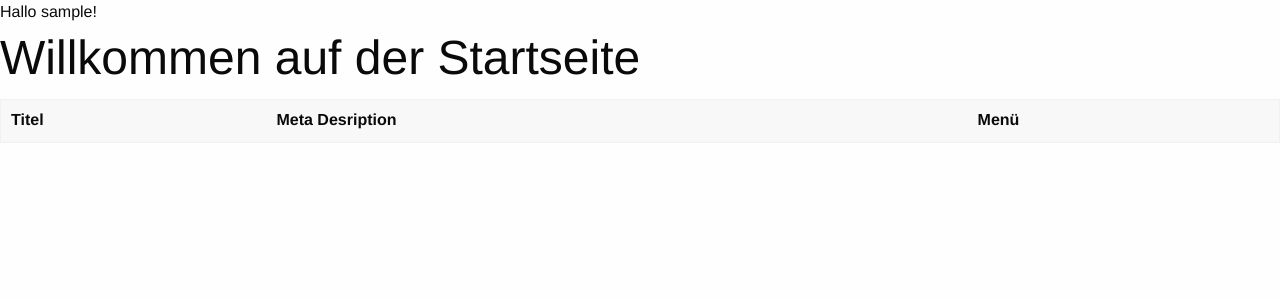
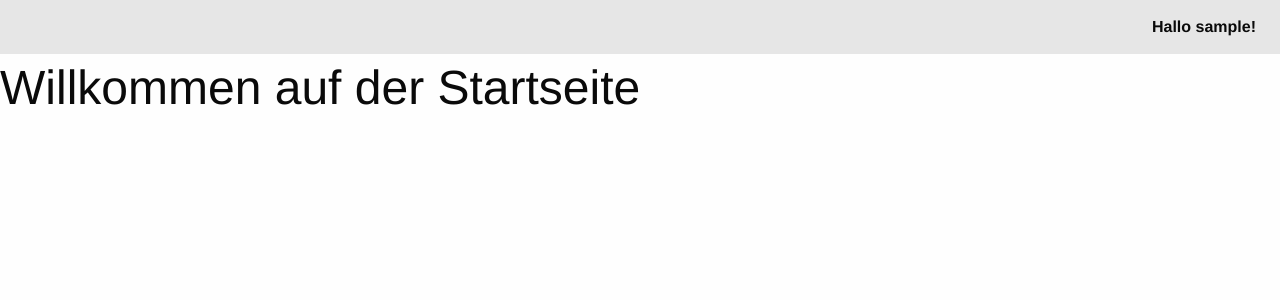
Before and after one commit to johnnywo/minicms, a PHP site: page /index.php in a window 1280 px wide. Shown: the top 300 px of the page. Run offline with PHP 8.4, Linux system fonts and the light colour scheme; the visitor is signed in with stand-in values (Sample User, id 1); tables that the repository leaves empty hold one stand-in row (values such as "Sample post"); lists and menus that the app fills with data are empty; some libraries are stand-ins or nearby versions.

Commit message:
Mittwoch Kurs

```diff
--- a/login.php
+++ b/login.php
@@ -21,7 +21,7 @@
 
     if($user->login($uname, $umail, $upass))
     {
-        $user->redirect('addContent.php');
+        $user->redirect('index.php');
     }
     else
     {
--- a/src/Content.php
+++ b/src/Content.php
@@ -207,7 +207,7 @@
             $stmt->bindParam(':lang', $lang);
             $stmt->execute();
             $result = $stmt->fetchAll(\PDO::FETCH_ASSOC);
-            print('<table><thead><tr><th>Titel</th><th>Meta Desription</th><th>Menü</th></tr></thead>');
+            print('<table><thead><tr><th>Titel</th><th>Meta Desription</th><th>Menü</th><th></th></tr></thead>');
             foreach ($result as $index => $item) {
                 printf('<tr><td>%s</td><td>%s</td><td>%s</td><td><a href="addContent">bearbeiten</a></td></tr>', $item['pl_title'], $item['pl_meta_description'], $item['pl_menu_link_title']);
             }
@@ -230,12 +230,12 @@
 
             if ($stmt->rowCount() > 0) {
 
-                $html = print('<ul class="menu">');
+                $html = print('<div class="top-bar-left"><ul class="menu">');
                 foreach ($result as $index => $item) {
                     //var_dump($result);
                     $html .= print('<li><a href="index.php?id=' . $item['page_idpage'] . '">' . $item['pl_menu_link_title'] . '</a></li>');
                 }
-                $html .= print('</ul>');
+                $html .= print('</ul></div>');
                 return TRUE;
             }
         }
@@ -243,6 +243,11 @@
         {
             $e->getMessage();
         }
+    }
+
+    public static function getUserMenu()
+    {
+        print('<ul class="dropdown menu" data-dropdown-menu><li><ul class="menu"><li><a href="addContent.php">Inhalt hinzufügen</a></li><li><a href="addContent.php">Inhalt bearbeiten</a></li></ul></li></ul> ');
     }
 
     // stackoverflow.com/questions/2955251/php-function-to-make-slug-url-string
--- a/view/contentView.php
+++ b/view/contentView.php
@@ -7,7 +7,6 @@
  */
 
 // überprüfen, ob URL Parameter hat oder leer, falls leer Startseite anzeigen.
-
 $lang = substr($_SERVER['HTTP_ACCEPT_LANGUAGE'], 0, 2);
 switch ($lang){
     case "de":
@@ -21,12 +20,18 @@
         break;
 }
 
+print('<div class="top-bar">');
+
 if($user->is_loggedin()) {
     $lang = intval($_SESSION['user_language']);
-    $user_name = printf('<span>Hallo %s!</span>', $_SESSION['user_name']);
+    $content->getMainMenu($lang);
+    printf('<div class="top-bar-right menu-text">Hallo %s!</div>', $_SESSION['user_name']);
+    $content::getUserMenu();
+} else{
+    $content->getMainMenu($lang);
 }
 
-$content->getMainMenu($lang);
+print('</div>');
 
 if(!isset($_GET['id']) || $_GET['id'] == ''){
     ?>
@@ -37,7 +42,7 @@
 // sonst aus der ID und zugehörigen Sprache Inhalte ausgeben:
     else
     {
-        $id = $_GET['id'];
+        $id = intval($_GET['id']);
 
         //var_dump($lang);
         if($content->getContent($id, $lang) === null){
@@ -50,12 +55,13 @@
         } else {
             $content->getContent($id, $lang);
         }
-        print('<h1>' . $content->getTitle() . '</h1>');
-        print $content->getHtmlContent();
+        print('<div class="row column text-center"><h1>' . $content->getTitle() . '</h1></div>');
+        print('<div class="row column">' . $content->getHtmlContent() . '</div>');
 
     }
 
 //printf(''$user->logout();
-$content->contentList(1);
+if(isset($_GET['edit']))
+    $content->contentList(1);
 
 ?>
```
